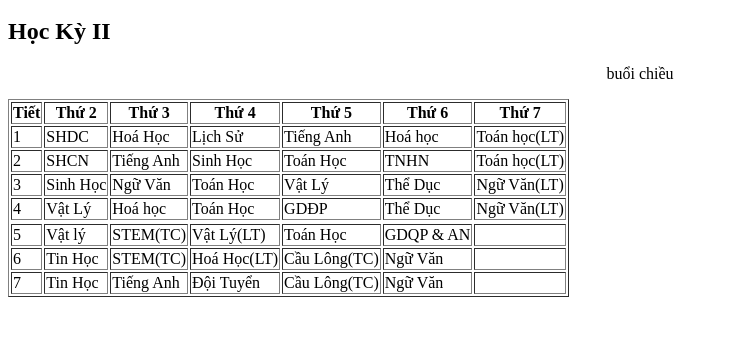
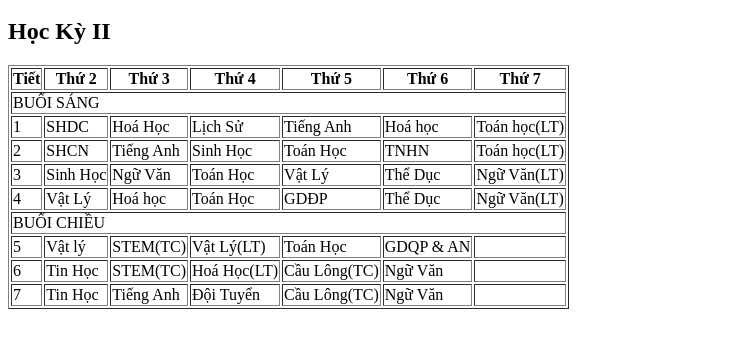
Before and after one commit to fromage0708/sigmamale, a plain HTML site: page index.html in a window 1280 px wide. Shown: the part 48-396 px from the top of the page, without its empty margins (0-729 px from the left). Drawn offline with Linux system fonts and the light colour scheme.

Commit message:
Update index.html

```diff
--- a/index.html
+++ b/index.html
@@ -17,6 +17,9 @@
             <th> Thứ 5  </th>
             <th> Thứ 6  </th>
             <th> Thứ 7  </th>
+        </tr>
+         <tr>
+              <td class="session" colspan="7">BUỔI SÁNG</td>
         </tr>
          <tr>
             <td> 1 </td>
@@ -54,9 +57,9 @@
             <td> Thể Dục  </td>
             <td> Ngữ Văn(LT)  </td>
          </tr>
-         <tr>
-           <p style="text-align:center;">buổi chiều</p>
-           </tr>
+        <tr>
+              <td class="session" colspan="7">BUỔI CHIỀU</td>
+        </tr>
          <tr>
             <td> 5 </td>
             <td> Vật lý  </td>
```
